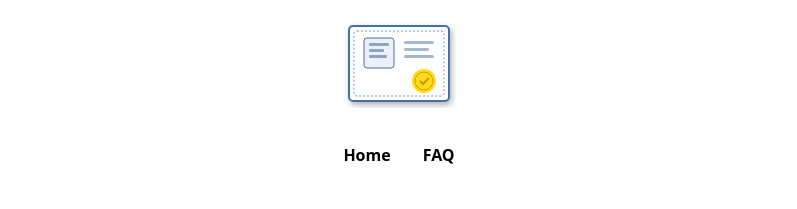
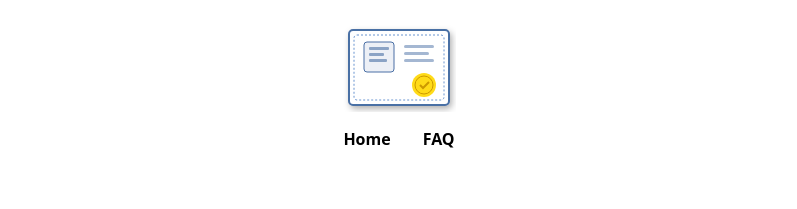
Before and after one commit to evt-eugene/self-signed-cert, a website: page index.html in a window 1280 px wide. Shown: the top 209 px of the page, without its empty margins (241-1038 px from the left). Drawn offline with Linux system fonts and the light colour scheme.

Commit message:
Clean HTML

```diff
--- a/index.html
+++ b/index.html
@@ -10,16 +10,15 @@
     <link rel="stylesheet" href="css/styles.css">
   </head>
   <body>
-    <header style="flex-direction: column; margin: 0; padding: 20px 0 0; border-radius: 2px">
+    <header>
       <img class="logo" src="img/cert.svg" width="113" height="88" alt="Certificate Logo">
-      <nav aria-label="Main navigation" style="display: flex; justify-content: center; padding: 20px;">
+      <nav aria-label="Main navigation">
         <a href="/">Home</a>
         <a href="/faq.html">FAQ</a>
       </nav>
     </header>
 
     <main>
-
       <article>
         <h2><a href="/generate.html">Вышел Cert Generator 1.0</a></h2>
         <figure>
@@ -49,7 +48,7 @@
       </section>
     </aside>
 
-    <footer style="color: white;">
+    <footer>
       © 2025 self-signed-cert.dev
     </footer>
   </body>
```
